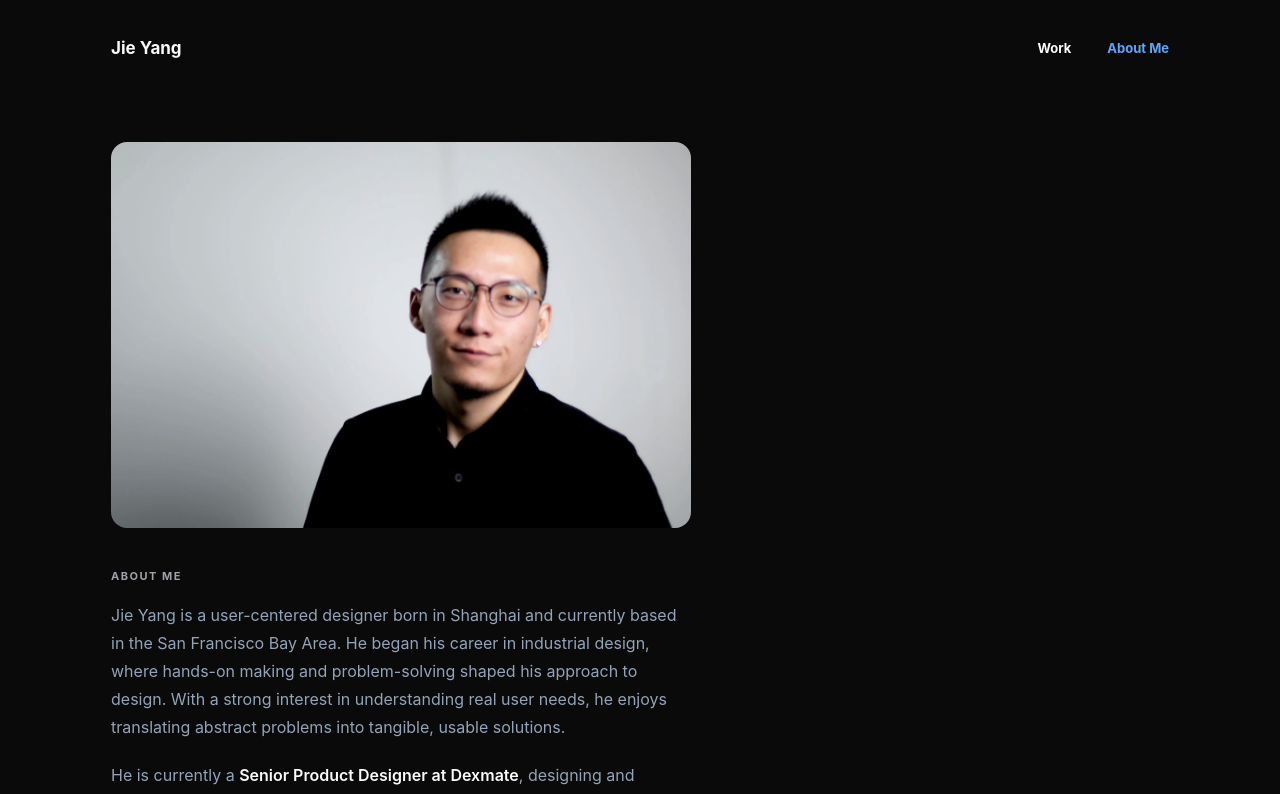
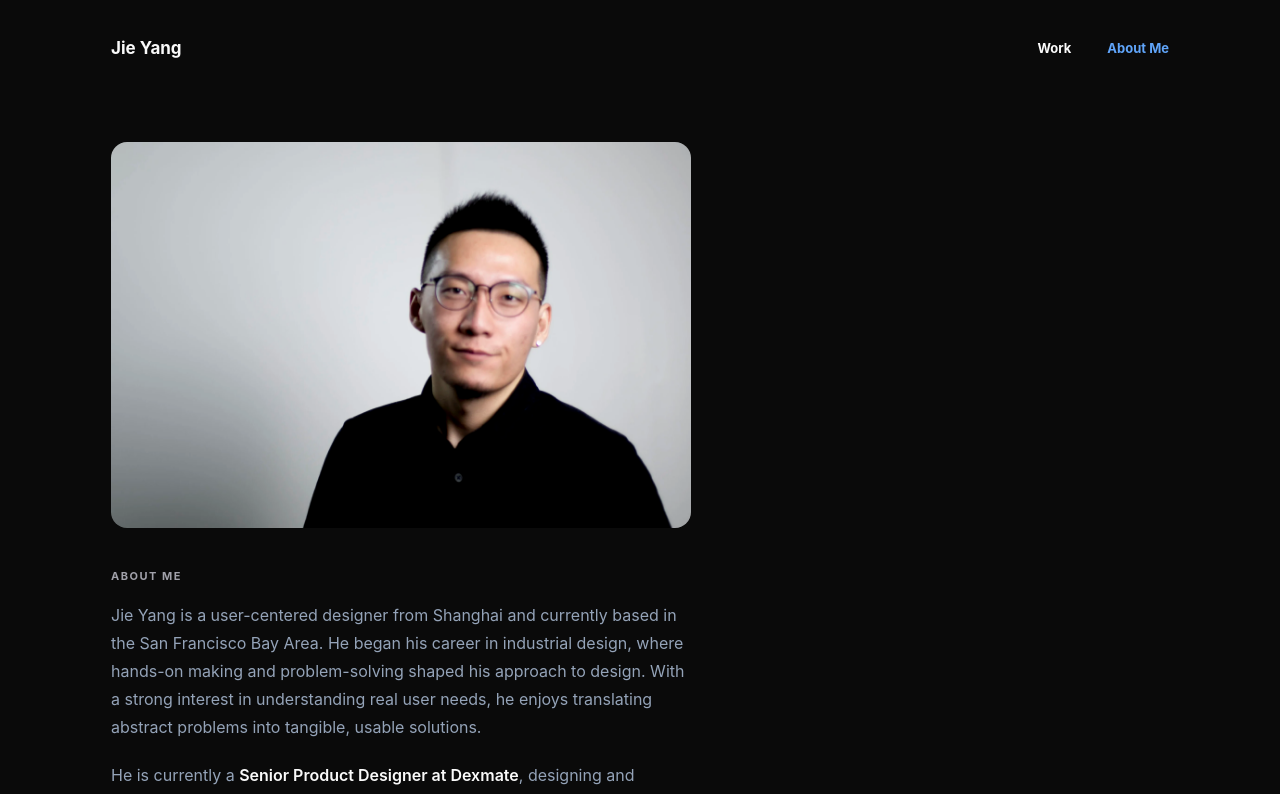
Before and after one commit to JYtheSang/Porforlio-Website, a Next.js app: page /about in a window 1280 px wide. Shown: the top 794 px of the page. Built offline with nearby package versions, Linux system fonts and the light colour scheme.

Commit message:
Use from Shanghai in About Me introduction

```diff
--- a/src/app/about/page.tsx
+++ b/src/app/about/page.tsx
@@ -30,7 +30,7 @@ export default function About() {
 
         <div className="flex flex-col gap-5 text-base leading-7 text-[#94a3b8]">
           <p>
-            Jie Yang is a user-centered designer born in Shanghai and currently based in the San Francisco Bay Area. He began his career in industrial design, where hands-on making and problem-solving shaped his approach to design. With a strong interest in understanding real user needs, he enjoys translating abstract problems into tangible, usable solutions.
+            Jie Yang is a user-centered designer from Shanghai and currently based in the San Francisco Bay Area. He began his career in industrial design, where hands-on making and problem-solving shaped his approach to design. With a strong interest in understanding real user needs, he enjoys translating abstract problems into tangible, usable solutions.
           </p>
           <p>
             He is currently a <strong className="text-[#fafafa] font-semibold">Senior Product Designer at Dexmate</strong>, designing and building experiences around robotics and AI agents. His work spans <strong className="text-[#fafafa] font-semibold">product design, design systems, and frontend development</strong>.
```
